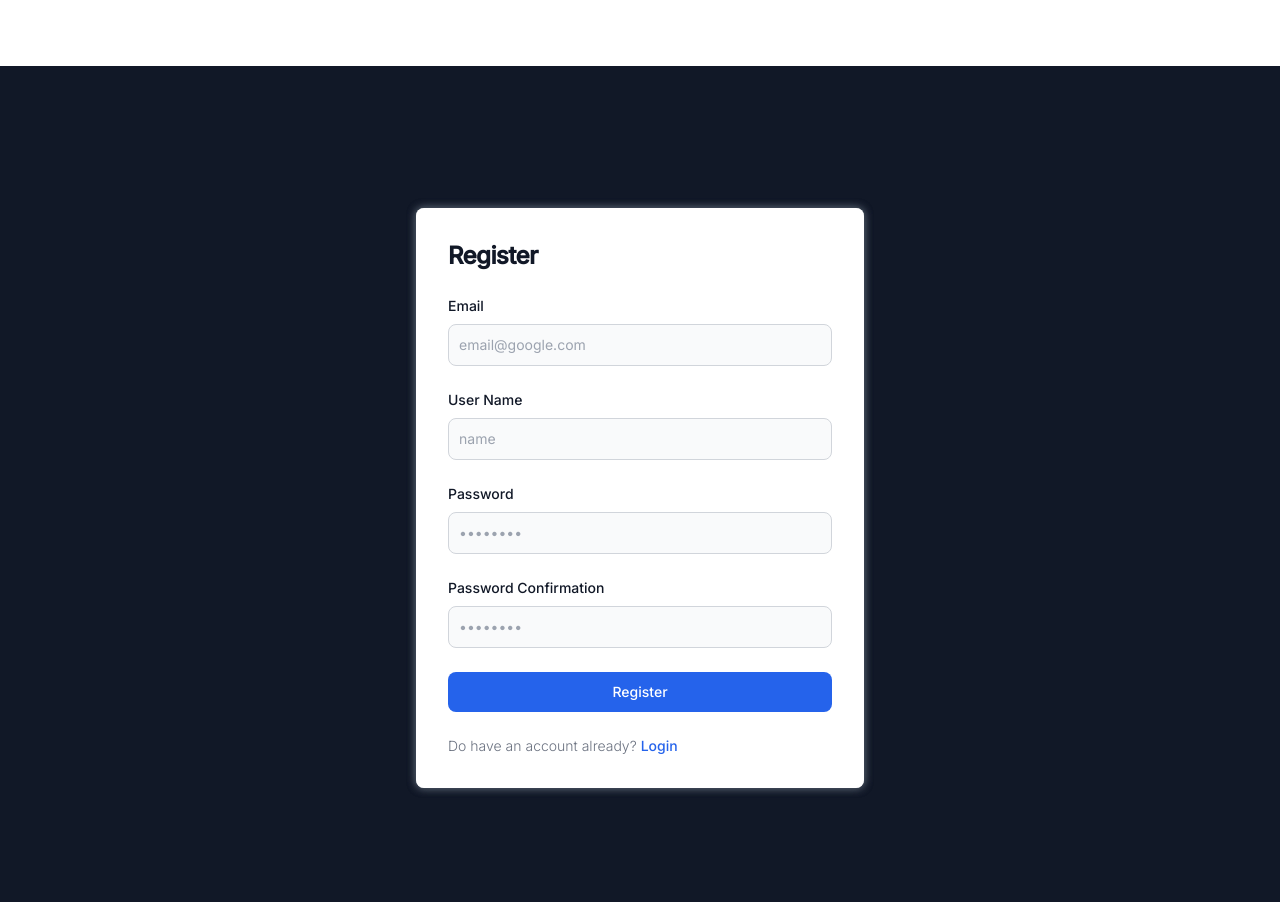
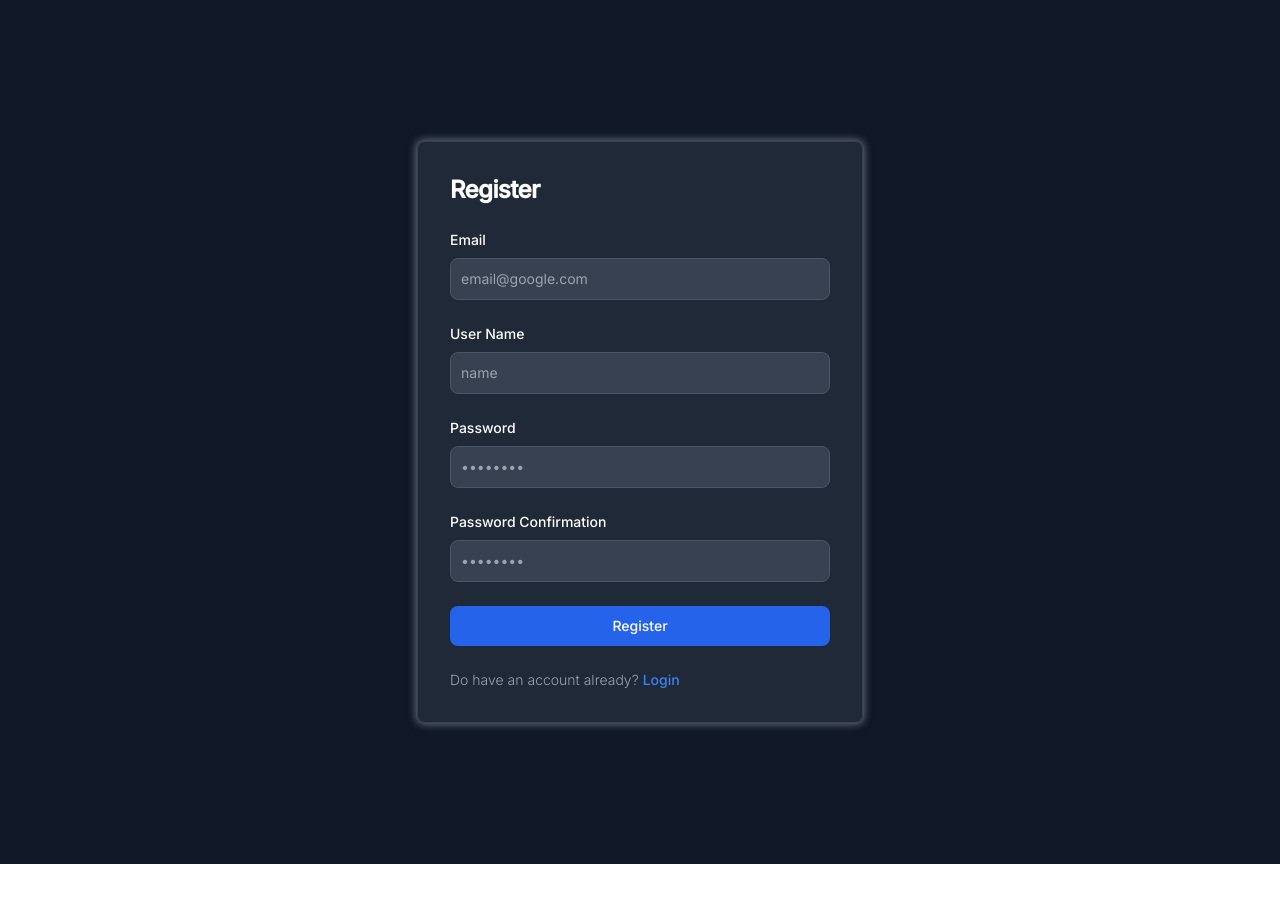
Before and after one commit to miqs1992/typer2024, a Next.js app: page /register in a window 1280 px wide. Shown: the top 902 px of the page. After the commit the page ends 864 px from the top, so only its background shows below. Built offline with nearby package versions, Linux system fonts and the light colour scheme; no server answers.

Commit message:
Fix styles on light mode

```diff
--- a/src/app/(auth)/register/page.tsx
+++ b/src/app/(auth)/register/page.tsx
@@ -1,13 +1,12 @@
-import LoginForm from "@/components/login/loginForm/loginForm";
 import RegistrationForm from "@/components/login/registrationForm/registrationForm";
 
 const RegisterPage = () => {
   return (
     <div className="mx-auto flex flex-col items-center justify-center px-6 py-8 md:h-screen lg:py-0">
-      <div className="w-full rounded-lg bg-white shadow-[rgba(0,_0,_0,_0.24)_0px_0px_8px] shadow-gray-600 sm:max-w-md md:mt-0 xl:p-0 dark:border dark:border-gray-700 dark:bg-gray-800">
-        <div className="w-full rounded-lg bg-white shadow-[rgba(0,_0,_0,_0.24)_0px_0px_8px] shadow-gray-600 sm:max-w-md md:mt-0 xl:p-0 dark:border dark:border-gray-700 dark:bg-gray-800">
+      <div className="w-full rounded-lg bg-gray-800 shadow-[rgba(0,_0,_0,_0.24)_0px_0px_8px] shadow-gray-600 sm:max-w-md md:mt-0 xl:p-0 dark:border dark:border-gray-700">
+        <div className="w-full rounded-lg bg-gray-800 shadow-[rgba(0,_0,_0,_0.24)_0px_0px_8px] shadow-gray-600 sm:max-w-md md:mt-0 xl:p-0 dark:border dark:border-gray-700">
           <div className="space-y-4 p-6 sm:p-8 md:space-y-6">
-            <h1 className="text-xl font-bold leading-tight tracking-tight text-gray-900 md:text-2xl dark:text-white">
+            <h1 className="text-xl font-bold leading-tight tracking-tight text-white md:text-2xl">
               Register
             </h1>
             <RegistrationForm />
--- a/src/app/layout.tsx
+++ b/src/app/layout.tsx
@@ -24,7 +24,9 @@ export default async function RootLayout({
       <body className={inter.className}>
         <div className="min-w-screen min-h-screen bg-gray-900">
           {session ? <Navigation /> : null}
-          <main className="align-center mt-[66px] flex w-full justify-center p-8">
+          <main
+            className={`align-center relative flex w-full justify-center p-8 ${session ? "mt-[66px]" : ""}`}
+          >
             <div className="w-full max-w-[1200px]">{children}</div>
           </main>
         </div>
--- a/src/components/navigation/navigation.tsx
+++ b/src/components/navigation/navigation.tsx
@@ -11,7 +11,7 @@ const Navigation = async () => {
   const session = await auth();
 
   return (
-    <nav className="fixed top-0 z-50 w-full border-gray-200 bg-white shadow-[rgba(0,_0,_0,_0.24)_0px_0px_15px] shadow-gray-600 dark:bg-gray-800">
+    <nav className="fixed top-0 z-50 w-full border-gray-200  bg-gray-800 shadow-[rgba(0,_0,_0,_0.24)_0px_0px_15px] shadow-gray-600">
       <div className="mx-auto flex max-w-screen-xl flex-wrap items-center justify-between p-4">
         <a href="/" className="flex items-center rtl:space-x-reverse">
           <Image
@@ -24,7 +24,7 @@ const Navigation = async () => {
               top: "1px",
             }}
           />
-          <span className="self-center whitespace-nowrap text-2xl font-semibold dark:text-white">
+          <span className="self-center whitespace-nowrap text-2xl font-semibold text-white">
             Typer 2024
           </span>
         </a>
--- a/src/components/navigation/parts/mobile-menu/mobile-menu.tsx
+++ b/src/components/navigation/parts/mobile-menu/mobile-menu.tsx
@@ -2,6 +2,7 @@
 
 import { useClickOutside } from "@/hooks/use-click-outside";
 import { useEffect, useRef, useState } from "react";
+import { handleLogout } from "@/lib/actions/session";
 import { NavLink } from "../nav-link";
 import { usePathname } from "next/navigation";
 import * as Accordion from "@radix-ui/react-accordion";
@@ -61,7 +62,7 @@ export const MobileMenu = ({
             onClick={() => setIsOpen(false)}
           ></div>
           <div
-            className="fixed right-0 top-[57px] z-50 w-[80%]"
+            className="fixed right-0 top-[56px] z-50 w-[80%]"
             id="navbar-hamburger"
           >
             <ul
@@ -107,6 +108,11 @@ export const MobileMenu = ({
                 </Accordion.Item>
               </Accordion.Root>
               <NavLink to="/profile" label="Profile" />
+              <form action={handleLogout}>
+                <button className="block rounded px-3 py-2 font-light text-gray-900 hover:bg-gray-100 md:border-0 md:p-0 md:hover:bg-transparent md:hover:text-blue-300 dark:text-white dark:hover:bg-gray-700 dark:hover:text-white md:dark:hover:bg-transparent md:dark:hover:text-blue-300">
+                  Logout
+                </button>
+              </form>
             </ul>
           </div>
         </>
--- a/src/components/navigation/parts/nav-link.tsx
+++ b/src/components/navigation/parts/nav-link.tsx
@@ -10,7 +10,7 @@ export interface NavLinkProps {
 const defaultClassName =
   "block h-[50px] md:h-auto py-2 px-3 flex lg:border-none items-center lg:block text-gray-900 font-light rounded hover:bg-gray-100 md:hover:bg-transparent md:border-0 md:hover:text-blue-300 md:p-0 dark:text-white md:dark:hover:text-blue-300 dark:hover:bg-gray-700 dark:hover:text-white md:dark:hover:bg-transparent";
 const activeClassName =
-  "block h-[50px] md:h-auto py-2 px-3 flex lg:border-none items-center lg:block lg:block text-white font-bold rounded md:bg-transparent dark:text-blue-400 md:p-0 dark:text-white md:dark:text-blue-500";
+  "block h-[50px] md:h-auto py-2 px-3 flex lg:border-none items-center lg:block lg:block text-blue-400 font-bold rounded md:bg-transparent dark:text-blue-400 md:p-0 md:dark:text-blue-500";
 
 export const NavLink = ({ to, label }: NavLinkProps) => {
   const pathName = usePathname();
--- a/tailwind.config.ts
+++ b/tailwind.config.ts
@@ -6,6 +6,7 @@ const config: Config = {
     "./src/components/**/*.{js,ts,jsx,tsx,mdx}",
     "./src/app/**/*.{js,ts,jsx,tsx,mdx}",
   ],
+  darkMode: ["variant", "&:not(.light *)"],
   theme: {
     extend: {
       colors: {
```
